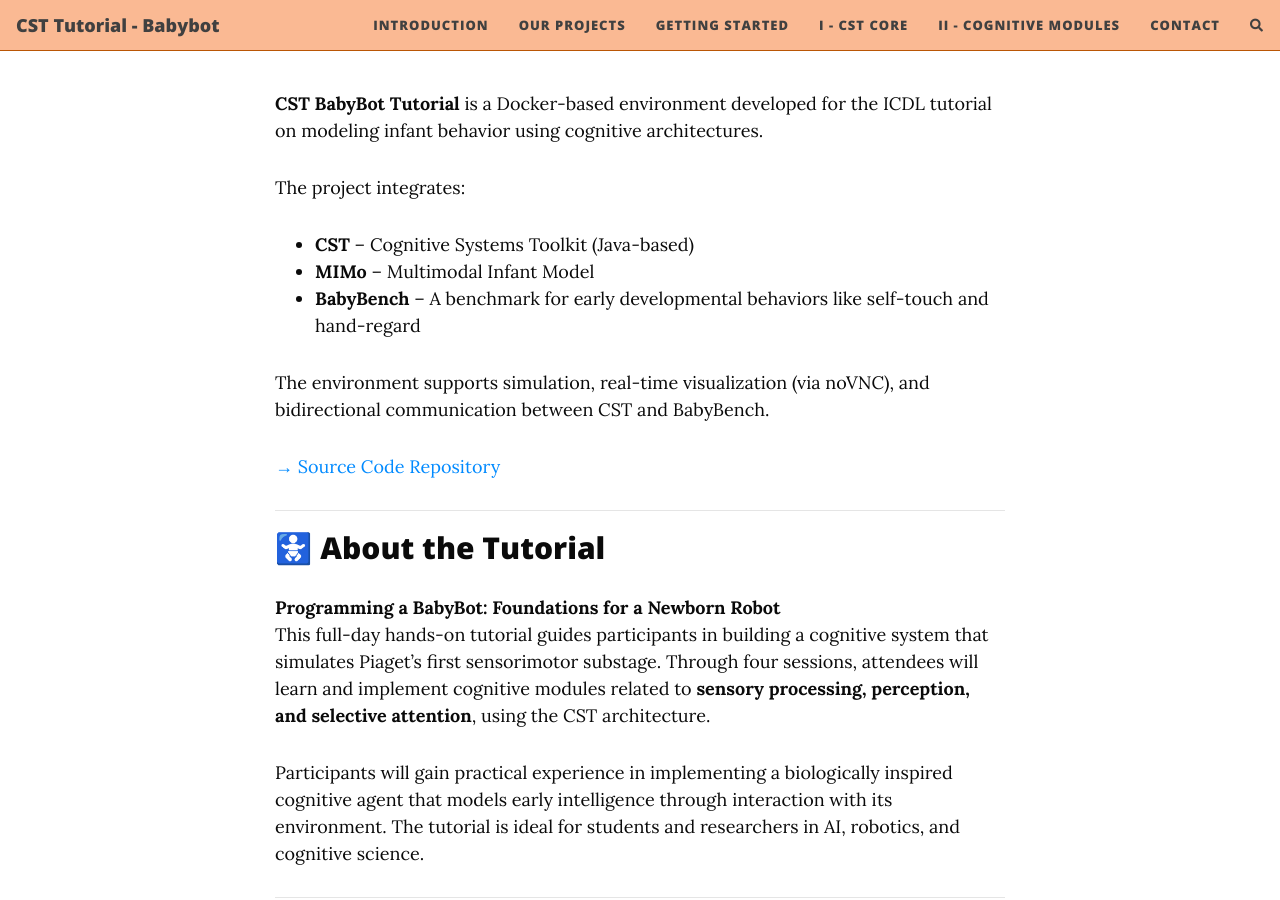
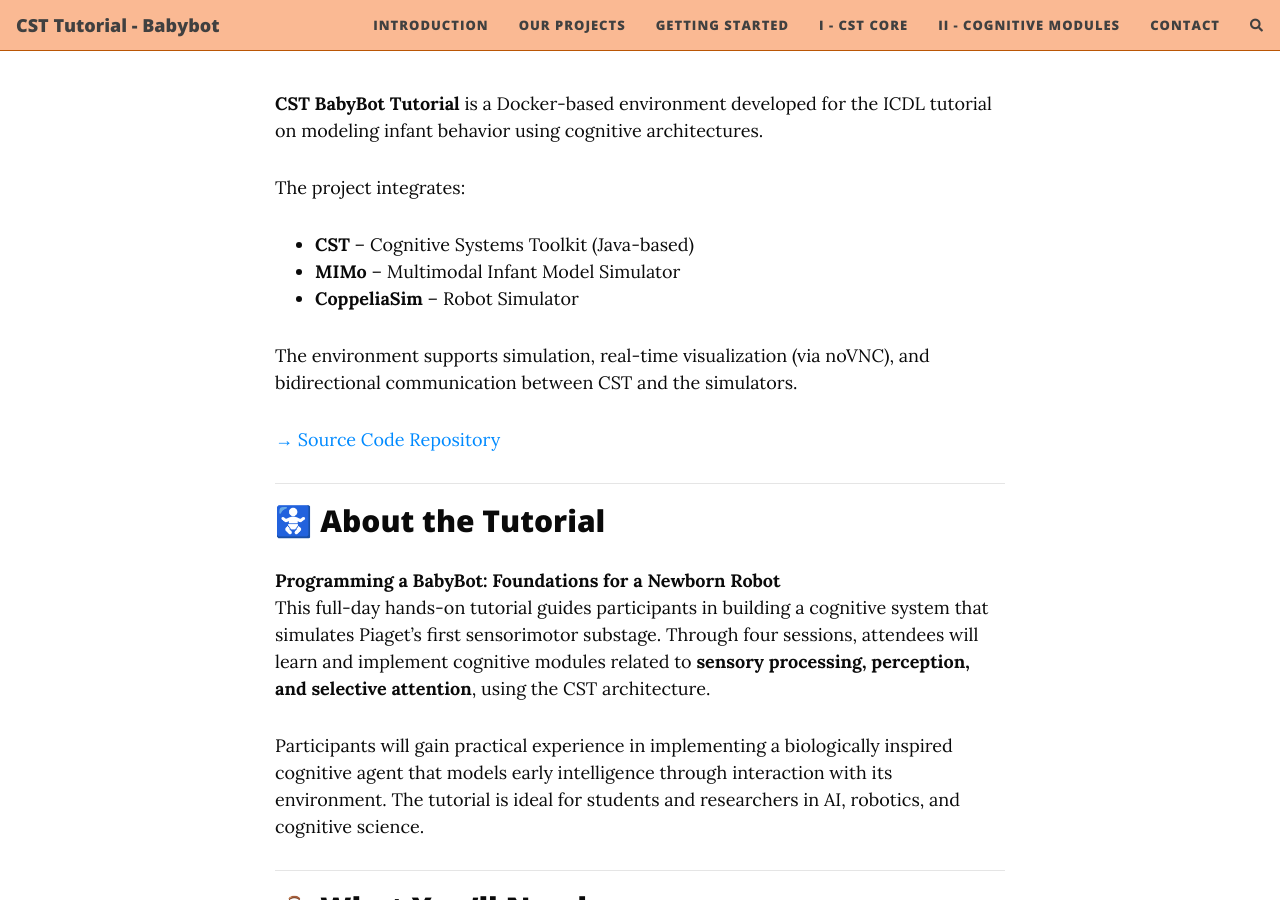
Before and after one commit to H-IAAC/cst-tutorial-babybot.github.io, a Jekyll site: the page built from index.html, in a window 1280 px wide and 900 px high, scrolled down 608 px. Built offline with Jekyll 4.4.1, drawn with Linux system fonts in a browser that asks for light colours; nearby versions of some CDN libraries; the list of posts is cut into pages by our own code; comment, search, counter and statistics services are not loaded; some of the changed text lies outside the part shown.

Commit message:
fix git hiaac

```diff
--- a/_config.yml
+++ b/_config.yml
@@ -52,7 +52,7 @@
 social-network-links:
   email: "l261900@dac.unicamp.br;cepcamargo@gmail.com"
 #  facebook: deanattali
-  github: leolellisr
+  github: H-IAAC
 #  github: TBA44
 #  twitter: leolellisr
 #  patreon: DeanAttali
--- a/index.html
+++ b/index.html
@@ -78,13 +78,13 @@
   The project integrates:
   <ul>
     <li><strong>CST</strong> – Cognitive Systems Toolkit (Java-based)</li>
-    <li><strong>MIMo</strong> – Multimodal Infant Model</li>
-    <li><strong>BabyBench</strong> – A benchmark for early developmental behaviors like self-touch and hand-regard</li>
+    <li><strong>MIMo</strong> – Multimodal Infant Model Simulator</li>
+    <li><strong>CoppeliaSim</strong> – Robot Simulator</li>
   </ul>
 </p>
 
 <p>
-  The environment supports simulation, real-time visualization (via noVNC), and bidirectional communication between CST and BabyBench.
+  The environment supports simulation, real-time visualization (via noVNC), and bidirectional communication between CST and the simulators.
 </p>
 
 <p>
```
Also changed, not shown: other parts of index.html (+1 -1 lines).
